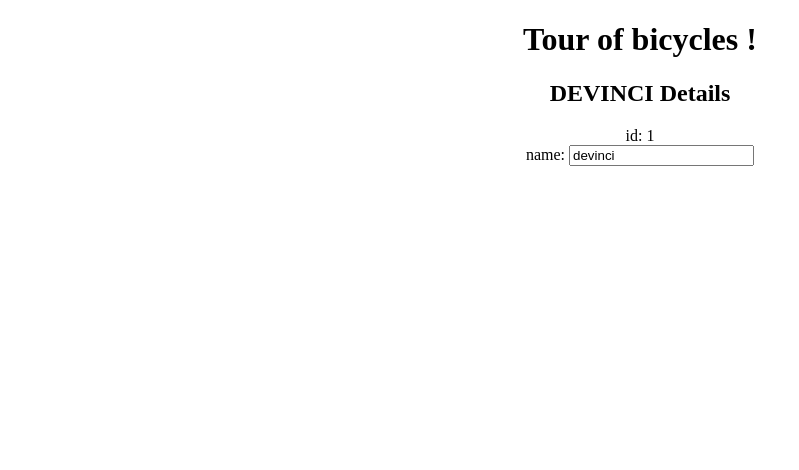
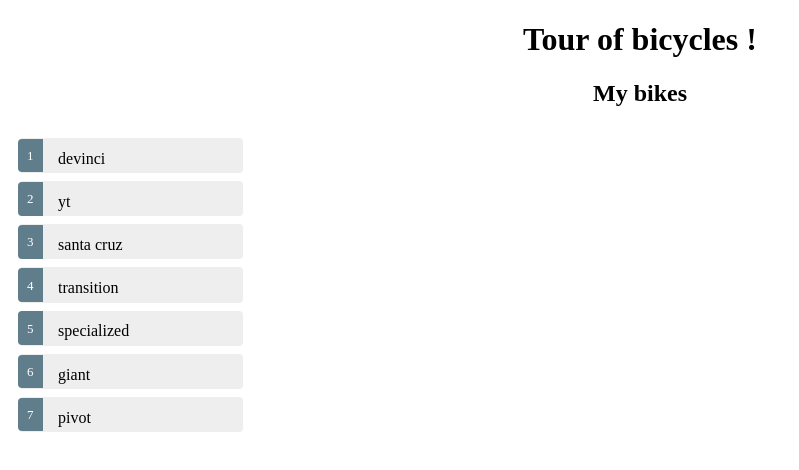
Before and after one commit to joseph-higaki/angular-tour-of-bikes, an Angular app: page / in a window 1280 px wide. Shown: the top 470 px of the page, without its empty margins (0-799 px from the left). Built offline with nearby package versions, Linux system fonts and the light colour scheme.

Commit message:
bike list and selection

```diff
--- a/src/app/bikes/bikes.component.css
+++ b/src/app/bikes/bikes.component.css
@@ -0,0 +1,49 @@
+/* BikesComponent's private CSS styles */
+.selected {
+    background-color: #CFD8DC !important;
+    color: white;
+  }
+  .bikes {
+    margin: 0 0 2em 0;
+    list-style-type: none;
+    padding: 0;
+    width: 15em;
+  }
+  .bikes li {
+    cursor: pointer;
+    text-align: left;
+    position: relative;
+    left: 0;
+    background-color: #EEE;
+    margin: .5em;
+    padding: .3em 0;
+    height: 1.6em;
+    border-radius: 4px;
+  }
+  .bikes li.selected:hover {
+    background-color: #BBD8DC !important;
+    color: white;
+  }
+  .bikes li:hover {
+    color: #607D8B;
+    background-color: #DDD;
+    left: .1em;
+  }
+  .bikes .text {
+    position: relative;
+    top: -3px;
+  }
+  .bikes .badge {
+    display: inline-block;
+    font-size: small;
+    color: white;
+    padding: 0.8em 0.7em 0 0.7em;
+    background-color: #607D8B;
+    line-height: 1em;
+    position: relative;
+    left: -1px;
+    top: -4px;
+    height: 1.8em;
+    margin-right: .8em;
+    border-radius: 4px 0 0 4px;
+  }
--- a/src/app/bikes/bikes.component.html
+++ b/src/app/bikes/bikes.component.html
@@ -1,7 +1,23 @@
-<h2>{{bike.name | uppercase }} Details</h2>
-<div><span>id: </span>{{bike.id}}</div>
-<div>
-  <label>name:
-    <input [(ngModel)]="bike.name" placeholder="bike name">
-  </label>
-</div>
+<h2>My bikes</h2>
+<table>
+  <tr>
+    <td>
+      <ul class="bikes">
+        <li *ngFor="let bike of bicicletas"
+        [class.selected]="bike === selectedBike"
+         (click)="onSelectBike(bike)">
+          <span class="badge">{{bike.id}}</span> {{bike.name}}
+        </li>
+      </ul>
+    </td>
+    <td>
+      <div *ngIf="selectedBike">
+        <h2>{{selectedBike.name | uppercase}} Details</h2>
+         <div> <span>id: </span>{{selectedBike.id}}</div>
+        <label>name:
+          <input [(ngModel)]="selectedBike.name" placeholder="bike name">
+        </label>
+      </div>
+    </td>
+  </tr>
+</table>
--- a/src/app/bikes/bikes.component.ts
+++ b/src/app/bikes/bikes.component.ts
@@ -1,5 +1,6 @@
 import { Component, OnInit } from '@angular/core';
 import {Bike} from '../bike';
+import {BIKES} from '../mock-bikes';
 
 @Component({
   selector: 'app-bikes',
@@ -7,14 +8,13 @@
   styleUrls: ['./bikes.component.css']
 })
 export class BikesComponent implements OnInit {
-/*   let bike = new Bike();
-  bike.id = 1;
-  bike.name = "devinci"; */
+  bicicletas = BIKES;
+  selectedBike: Bike;
 
-  bike: Bike =  {
-    id: 1,
-    name: "devinci"
-  };
+  onSelectBike(bike: Bike) : void {
+    this.selectedBike = bike;
+    console.log(this.selectedBike);
+  }
 
   constructor() { }
 
--- a/src/app/mock-bikes.ts
+++ b/src/app/mock-bikes.ts
@@ -0,0 +1,11 @@
+import {Bike} from './bike';
+
+export const BIKES: Bike[] = [
+    {id:1, name: "devinci"},
+    {id:2, name: "yt"},
+    {id:3, name: "santa cruz"},
+    {id:4, name: "transition"},
+    {id:5, name: "specialized"},
+    {id:6, name: "giant"},
+    {id:7, name: "pivot"}
+];
```
